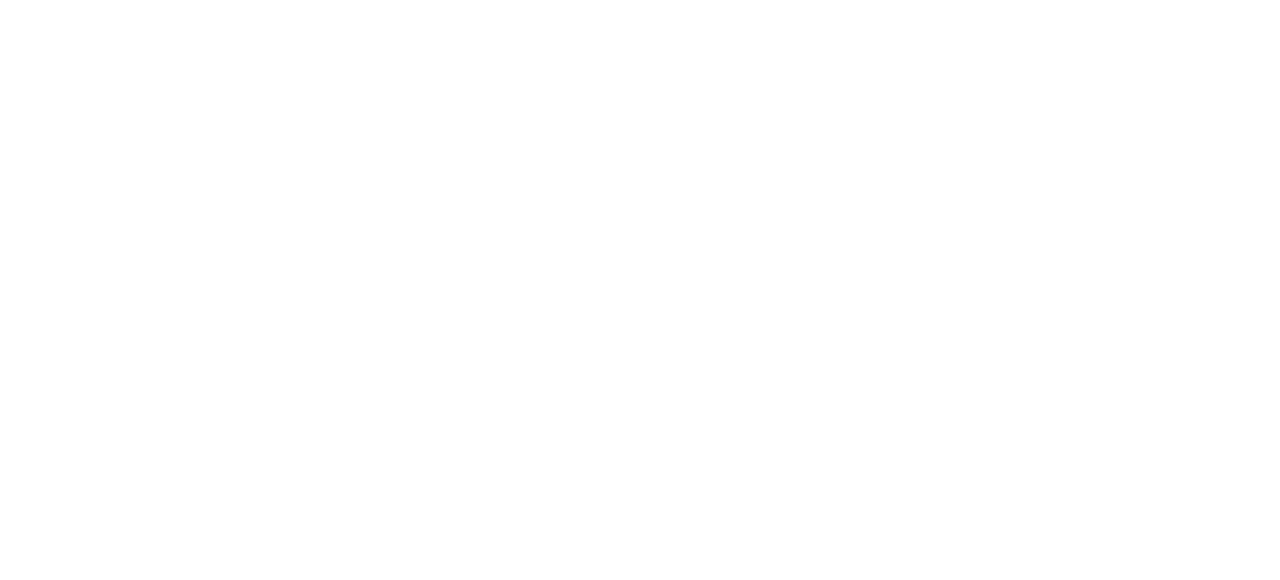
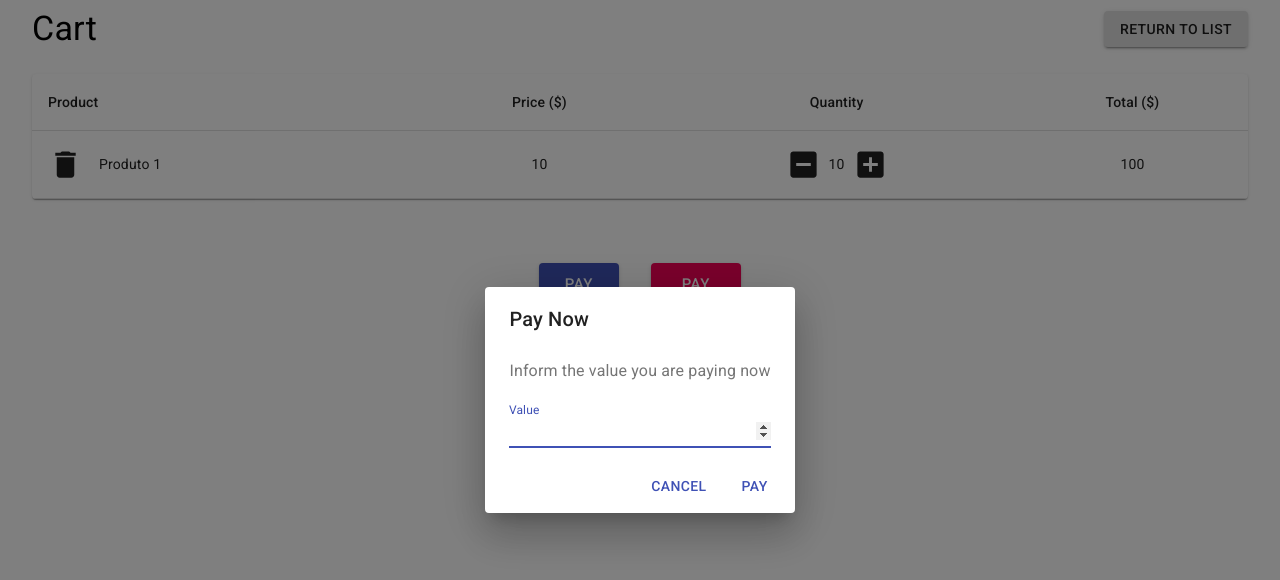
Before and after one commit to guizoxxv/pindureta-app, a React (Create React App) app: page /cart in a window 1280 px wide. Shown: the top 580 px of the page. Built offline with nearby package versions, Linux system fonts and the light colour scheme.

Commit message:
Implementing pages

```diff
--- /dev/null
+++ b/src/pages/cart/components/payNowDialog.tsx
@@ -0,0 +1,51 @@
+import React from 'react';
+import {
+  Dialog,
+  DialogTitle,
+  DialogContent,
+  DialogContentText,
+  DialogActions,
+  Button,
+  TextField,
+} from '@material-ui/core';
+
+const PayNowDialog: React.FC = () => {
+  const [open, setOpen] = React.useState(true);
+
+  const handleClickOpen = () => {
+    setOpen(true);
+  };
+
+  const handleClose = () => {
+    setOpen(false);
+  };
+
+  return (
+    <Dialog open={open} onClose={handleClose} aria-labelledby="form-dialog-title">
+      <DialogTitle id="form-dialog-title">Pay Now</DialogTitle>
+      <DialogContent>
+        <DialogContentText>
+          Inform the value you are paying now
+        </DialogContentText>
+        <TextField
+          autoFocus
+          margin="dense"
+          id="name"
+          label="Value"
+          type="number"
+          fullWidth
+        />
+      </DialogContent>
+      <DialogActions>
+        <Button onClick={handleClose} color="primary">
+          Cancel
+        </Button>
+        <Button onClick={handleClose} color="primary">
+          Pay
+        </Button>
+      </DialogActions>
+    </Dialog>
+  );
+};
+
+export default PayNowDialog;
--- /dev/null
+++ b/src/pages/cart/components/paymentButtons.tsx
@@ -0,0 +1,17 @@
+import React from 'react';
+import { Box, Button } from '@material-ui/core';
+import PayNowDialog from './payNowDialog';
+
+const PaymentButtons: React.FC = () => (
+  <Box display="flex" alignItems="center" justifyContent="center" mt={8}>
+    <Button variant="contained" size="large" color="primary" style={{marginRight:'2rem'}}>
+      Pay<br></br>Now
+    </Button>
+    <Button variant="contained" size="large" color="secondary">
+      Pay<br></br>Later
+    </Button>
+    <PayNowDialog />
+  </Box>
+);
+
+export default PaymentButtons;
--- /dev/null
+++ b/src/pages/cart/index.tsx
@@ -0,0 +1,64 @@
+import React from 'react';
+import {
+  TableContainer,
+  Table,
+  TableRow,
+  TableHead,
+  TableCell,
+  TableBody,
+  Paper,
+  Typography,
+  Box,
+  Container,
+  Button,
+} from '@material-ui/core';
+import DeleteIcon from '@material-ui/icons/Delete';
+import QuantityRow from '../productsList/components/quantityRow';
+import PaymentButtons from './components/paymentButtons';
+
+const Card: React.FC = () => {
+  return (
+    <Container>
+      <Box display="flex" alignItems="center" justifyContent="space-between" mb={3}>
+        <Typography variant="h4" component="h4">
+          Cart
+        </Typography>
+        <Button href="/" variant="contained" size="medium">
+          Return to list
+        </Button>
+      </Box>
+      <TableContainer component={Paper}>
+        <Table aria-label="simple table">
+          <TableHead>
+            <TableRow>
+              <TableCell>Product</TableCell>
+              <TableCell align="center">Price ($)</TableCell>
+              <TableCell align="center">Quantity</TableCell>
+              <TableCell align="center">Total ($)</TableCell>
+            </TableRow>
+          </TableHead>
+          <TableBody>
+            <TableRow>
+              <TableCell component="th" scope="row">
+                <Box display="flex" alignItems="center">
+                  <DeleteIcon fontSize="large" />
+                  <Box ml={2}>
+                    Produto 1
+                  </Box>
+                </Box>
+              </TableCell>
+              <TableCell align="center">10</TableCell>
+              <TableCell align="center">
+                <QuantityRow />
+              </TableCell>
+              <TableCell align="center">100</TableCell>
+            </TableRow>
+          </TableBody>
+        </Table>
+      </TableContainer>
+      <PaymentButtons />
+    </Container>
+  );
+};
+
+export default Card;
--- /dev/null
+++ b/src/pages/finish/index.tsx
@@ -0,0 +1,28 @@
+import { Box, Button, makeStyles } from '@material-ui/core';
+import React from 'react';
+
+const useStyles = makeStyles({
+  content: {
+    position: 'fixed',
+    top: '50%',
+    left: '50%',
+    transform: 'translate(-50%, -50%)',
+  },
+});
+
+const Finish: React.FC = () => {
+  const classes = useStyles();
+
+  return (
+    <Box className={classes.content} display="flex" alignItems="center" justifyContent="center">
+      <Button variant="contained" size="large" color="primary" style={{marginRight:'2rem'}}>
+        Finish
+      </Button>
+      <Button variant="contained" size="large" color="secondary">
+        Return
+      </Button>
+    </Box>
+  );
+}
+
+export default Finish;
--- a/src/pages/productsList/components/cardTotal.tsx
+++ b/src/pages/productsList/components/cardTotal.tsx
@@ -1,4 +1,5 @@
-import { Button, Paper, Typography } from '@material-ui/core';
+import { Button, Paper, Typography, Box } from '@material-ui/core';
+import ShoppingCartIcon from '@material-ui/icons/ShoppingCart';
 import React from 'react';
 
 const CardTotal: React.FC = () => (
@@ -16,8 +17,11 @@
     <Typography component="span" style={{ marginRight: '2rem' }}>
       <b>Total:</b> $100.00
     </Typography>
-    <Button variant="contained" color="primary" size="large">
-      Pay
+    <Button href="/cart" variant="contained" color="primary" size="large">
+      <ShoppingCartIcon />
+      <Box ml={0.5}>
+        Go to Cart
+      </Box>
     </Button>
   </Paper>
 );
--- /dev/null
+++ b/src/pages/productsList/components/quantityRow.tsx
@@ -0,0 +1,16 @@
+import React from 'react';
+import PlusIcon from '@material-ui/icons/AddBox';
+import MinusIcon from '@material-ui/icons/IndeterminateCheckBox';
+import { Box } from '@material-ui/core';
+
+const QuantityRow: React.FC = () => (
+  <Box display="flex" alignItems="center" justifyContent="center">
+    <MinusIcon fontSize="large" />
+    <Box mx={1}>
+      10
+    </Box>
+    <PlusIcon fontSize="large" />
+  </Box>
+);
+
+export default QuantityRow;
--- a/src/pages/productsList/components/rowActions.tsx
+++ /dev/null
@@ -1,12 +0,0 @@
-import React from 'react';
-import PlusIcon from '@material-ui/icons/AddBox';
-import MinusIcon from '@material-ui/icons/IndeterminateCheckBox';
-
-const RowActions: React.FC = () => (
-  <div>
-    <PlusIcon fontSize="large" />
-    <MinusIcon fontSize="large" />
-  </div>
-);
-
-export default RowActions;
--- a/src/pages/productsList/index.tsx
+++ b/src/pages/productsList/index.tsx
@@ -1,3 +1,4 @@
+import React from 'react';
 import {
   TableContainer,
   Table,
@@ -10,9 +11,8 @@
   Box,
   Container,
 } from '@material-ui/core';
-import React from 'react';
 import CardTotal from './components/cardTotal';
-import RowActions from './components/rowActions';
+import QuantityRow from './components/quantityRow';
 
 const ProductsList: React.FC = () => {
   const rows = [
@@ -63,7 +63,7 @@
                   </TableCell>
                   <TableCell align="center">{row.price}</TableCell>
                   <TableCell align="center">
-                    <RowActions />
+                    <QuantityRow />
                   </TableCell>
                 </TableRow>
               ))}
--- a/src/routes/index.tsx
+++ b/src/routes/index.tsx
@@ -1,13 +1,16 @@
 import React from 'react';
 import { Switch, Route } from 'react-router-dom';
-
 import Login from '../pages/login';
 import ProductsList from '../pages/productsList';
+import Cart from '../pages/cart';
+import Finish from '../pages/finish';
 
 const Routes: React.FC = () => (
   <Switch>
     <Route path="/" exact component={ProductsList} />
     <Route path="/login" exact component={Login} />
+    <Route path="/cart" exact component={Cart} />
+    <Route path="/finish" exact component={Finish} />
   </Switch>
 );
 
```
